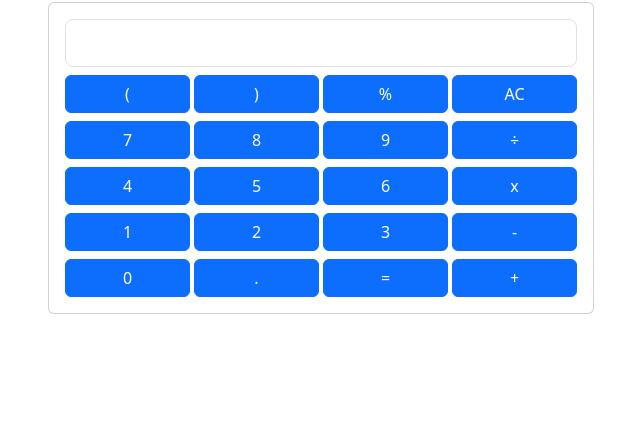
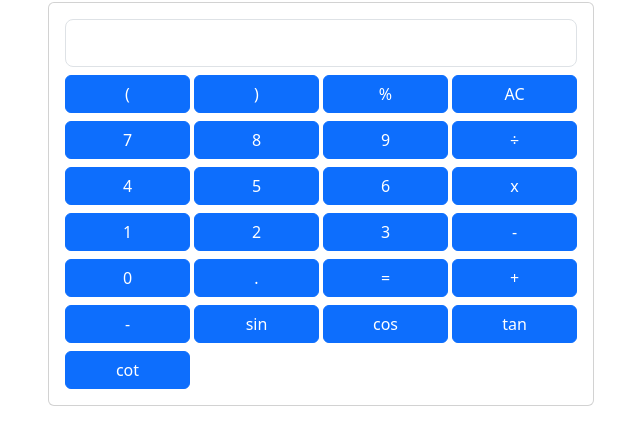
Before and after one commit to vineeth-0509/scientific-calculator-live, a plain HTML site: page src/index.html in a window 1280 px wide. Shown: the part 70-514 px from the top of the page, without its empty margins (319-959 px from the left). Drawn offline with nearby package versions, Linux system fonts and the light colour scheme.

Commit message:
changes submitted

```diff
--- a/src/index.html
+++ b/src/index.html
@@ -128,6 +128,34 @@
                                   </button>
                             </div>
 
+                            <div class="col-3">
+                                <button type="button" class="btn btn-primary w-100 mt-2 border border-primary w-100 mt-2 border">
+                                   -
+                                  </button>
+                            </div>
+                            <div class="col-3">
+                                <button type="button" class="btn btn-primary w-100 mt-2 border border-primary w-100 mt-2 border">
+                                   sin
+                                  </button>
+                            </div>
+                            <div class="col-3">
+                                <button type="button" class="btn btn-primary w-100 mt-2 border border-primary w-100 mt-2 border">
+                                   cos
+                                  </button>
+                            </div>
+                            <div class="col-3">
+                                <button type="button" class="btn btn-primary w-100 mt-2 border border-primary w-100 mt-2 border">
+                                   tan
+                                  </button>
+                            </div>
+                            <div class="col-3">
+                                <button type="button" class="btn btn-primary w-100 mt-2 border border-primary w-100 mt-2 border">
+                                   cot
+                                  </button>
+                                </div>
+
+
+
             </div>
 
         </div>
```
